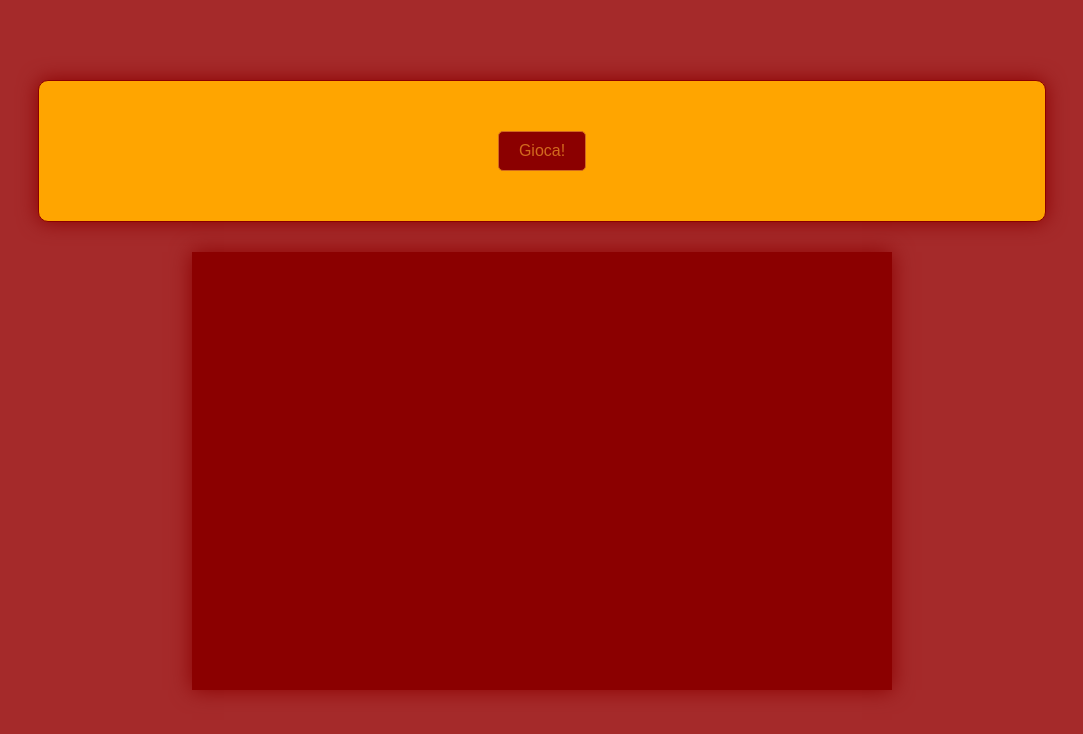
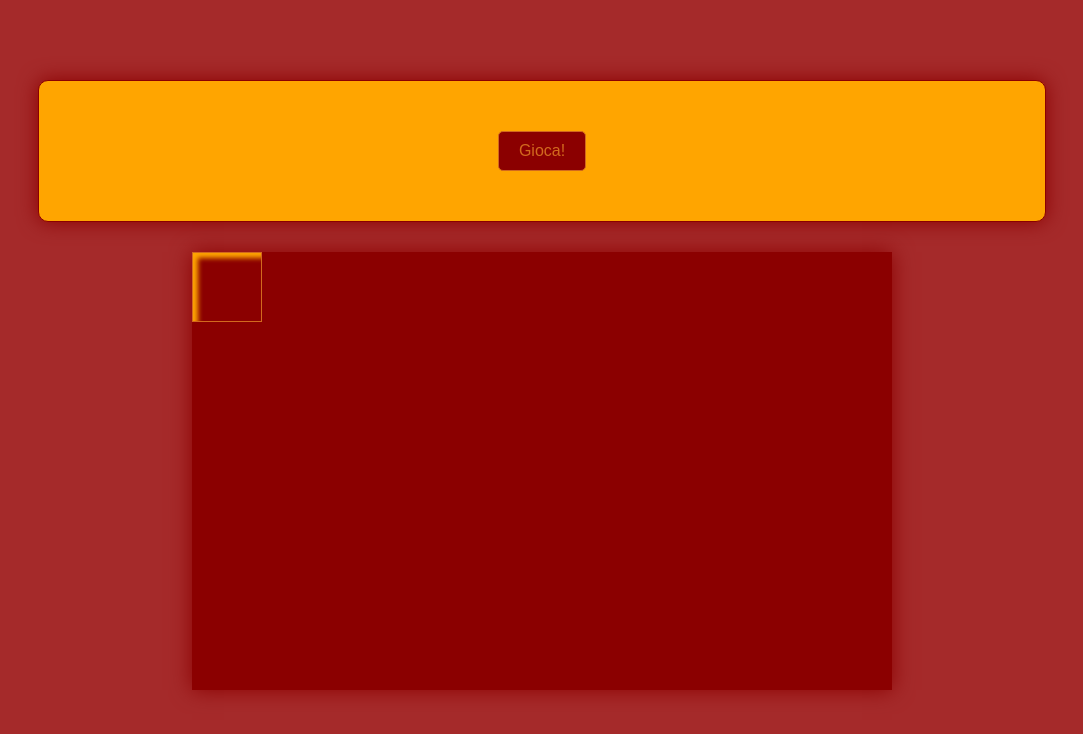
Before and after one commit to MicheleBertoia2/js-campominato-grid, a plain HTML site: page index.html in a window 1280 px wide. Shown: the whole page, without its empty margins (98-1181 px from the left). Drawn offline with Linux system fonts and the light colour scheme.

Commit message:
[add] funzione che genera blocchi pronti al click

```diff
--- a/assets/css/style.css
+++ b/assets/css/style.css
@@ -33,7 +33,7 @@ body {
   box-shadow: 0 0 20px darkred ;
 }
 
-.buttons .start-game {
+.buttons .btn {
   border: 1px solid chocolate;
   border-radius: 5px;
   padding: 10px 20px;
--- a/assets/js/script.js
+++ b/assets/js/script.js
@@ -0,0 +1,33 @@
+// L’utente clicca su un bottone che genererà una griglia di gioco quadrata.
+// Ogni cella ha un numero progressivo, da 1 a 100.
+// Ci saranno quindi 10 caselle per ognuna delle 10 righe.
+// Quando l’utente clicca su ogni cella, la cella cliccata si colora di azzurro ed emetto un messaggio in console con il numero della cella cliccata.
+
+/*
+Steps
+1. prendo gli elementi necessari
+2. creo la funzione per generare i blocchi
+*/
+
+//1.
+//---------------elements--------
+
+const startGame = document.querySelector('.start-game');
+const griglia   = document.querySelector('.grid');
+
+
+//2.
+//--------------functions-----------
+
+function generatoreQuadri(numInterno) {
+   const newSquare = document.createElement('div');
+   newSquare.classList.add('square');
+   newSquare.assignedNum = numInterno;
+   newSquare.addEventListener('click', function () {
+    this.classList.toggle('clicked');
+    console.log(this.assignedNum);
+   })
+   return newSquare;
+}
+
+griglia.append(generatoreQuadri(2));
```
